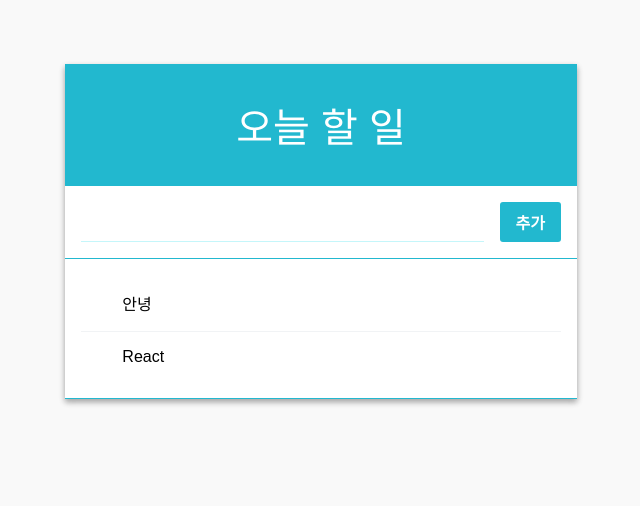
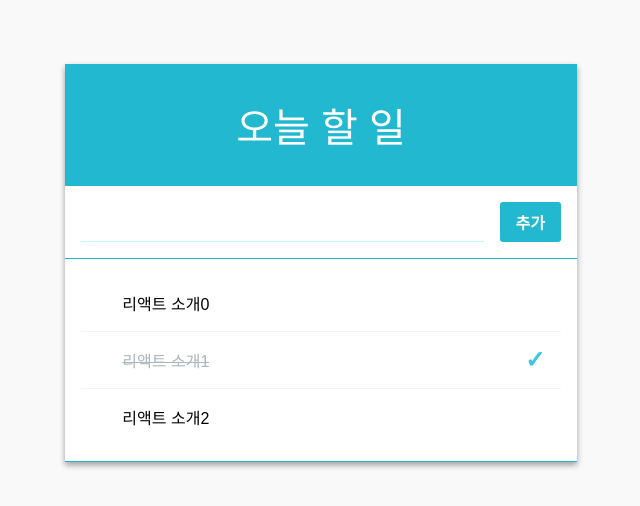
Before and after one commit to javapark/react-todo-list, a React (Create React App) app: page / in a window 1280 px wide. Shown: the top 506 px of the page, without its empty margins (319-959 px from the left). Built offline with nearby package versions, Linux system fonts and the light colour scheme.

Commit message:
state, props

```diff
--- a/App.js
+++ b/App.js
@@ -9,16 +9,54 @@ class App extends Component {
   state = {
     input: "",
     todos: [
-      { id: 0, text: "리액트 소개", checked: false },
-      { id: 1, text: "리액트 소개", checked: false },
-      { id: 2, text: "리액트 소개", checked: false }
+      { id: 0, text: "리액트 소개0", checked: false },
+      { id: 1, text: "리액트 소개1", checked: true },
+      { id: 2, text: "리액트 소개2", checked: false }
     ]
   };
 
+  handleChange = (e) => {
+    this.setState({
+      input : e.target.value
+    });
+  }
+
+  handleCreate = () => {
+    const { input, todos } = this.state;
+    this.setState({
+      input: '',
+      todos : todos.concat({
+        id : this.id++,
+        text: input,
+        checked: false
+      })
+    });
+  }
+
+  handleKeyPress = (e) => {
+    // 눌려진 키가 Enter 이면 handleCreate 호출
+    if(e.key === 'Enter'){
+      this.handleCreate();
+    }
+  }
+
   render() {
+    const {input, todos} = this.state;
+    const {
+      handleChange,
+      handleCreate,
+      handleKeyPress
+    } = this;
     return (
-      <TodoListTemplate form={<Form />}>
-        <TodoItemList />
+      <TodoListTemplate form={(
+        <Form
+          value = {input}
+          onKeyPress={handleKeyPress}
+          onChange={handleChange}
+          onCreate={handleCreate}
+        />
+      )}>
+        <TodoItemList todos={todos}/>
       </TodoListTemplate>
     );
   }
@@ -32,4 +70,8 @@ Form 기능
 - 텍스트 내용 바뀌면 state 업데이트
 - 버튼이 클릭되면 새로운 todo 생성 후 todos 업데이트
 - 인풋에서 Enter 누르면 버튼을 클릭한것과 동일한 작업진행하기
- */
+
+
+배열 사용시 push 를 하면 안됨
+
+*/
--- a/components/TodoItemList.js
+++ b/components/TodoItemList.js
@@ -1,19 +1,34 @@
-import React, { Component } from 'react';
-import TodoItem from './TodoItem';
+import React, { Component } from "react";
+import TodoItem from "./TodoItem";
 
-class TodoItemList extends Component{
-  render(){
-    const { todos, onToggle, onRemove} = this.props;
+class TodoItemList extends Component {
+  render() {
+    const { todos, onToggle, onRemove } = this.props;
 
-    return (
-      <div>
-        <TodoItem text="안녕"/>
-        <TodoItem text="React" />
-      </div>
-   );
-  };
+    const todoList = todos.map(
+      // ({id, text, checked}) => (
+      //   <TodoItem
+      //     id={id}
+      //     text={text}
+      //     checked={checked}
+      //     onToggle={onToggle}
+      //     onRemove={onRemove}
+      //     key={id}
+      //   />
+      // )
+
+      (todo) => (
+        <TodoItem {...todo}
+          onToggle={onToggle}
+          onRemove={onRemove}
+          key={todo.id}
+        />
+      )
+    );
+
+    return <div>{todoList}</div>;
+  }
 }
-
 
 export default TodoItemList;
 /*
```
